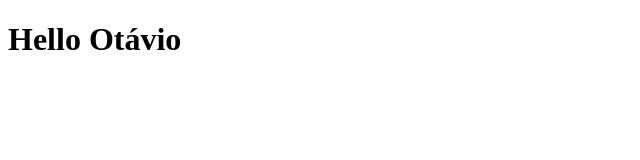
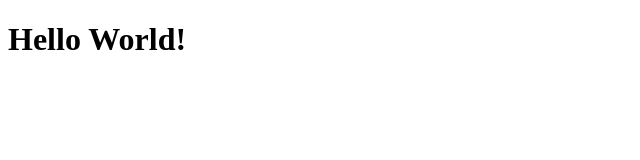
Before and after one commit to oGuimaraes/hey-doctor-api, a React app in the folder front-web/: page / in a window 1280 px wide. Shown: the top 160 px of the page, without its empty margins (0-640 px from the left). Built offline with nearby package versions, Linux system fonts and the light colour scheme.

Commit message:
fix: Fix code

```diff
--- a/front-web/src/App.js
+++ b/front-web/src/App.js
@@ -1,7 +1,7 @@
 import React from "react";
 
 function App() {
-  return <h1> Hello Otávio</h1>;
+  return <h1> Hello World!</h1>;
 }
 
 export default App;
```
